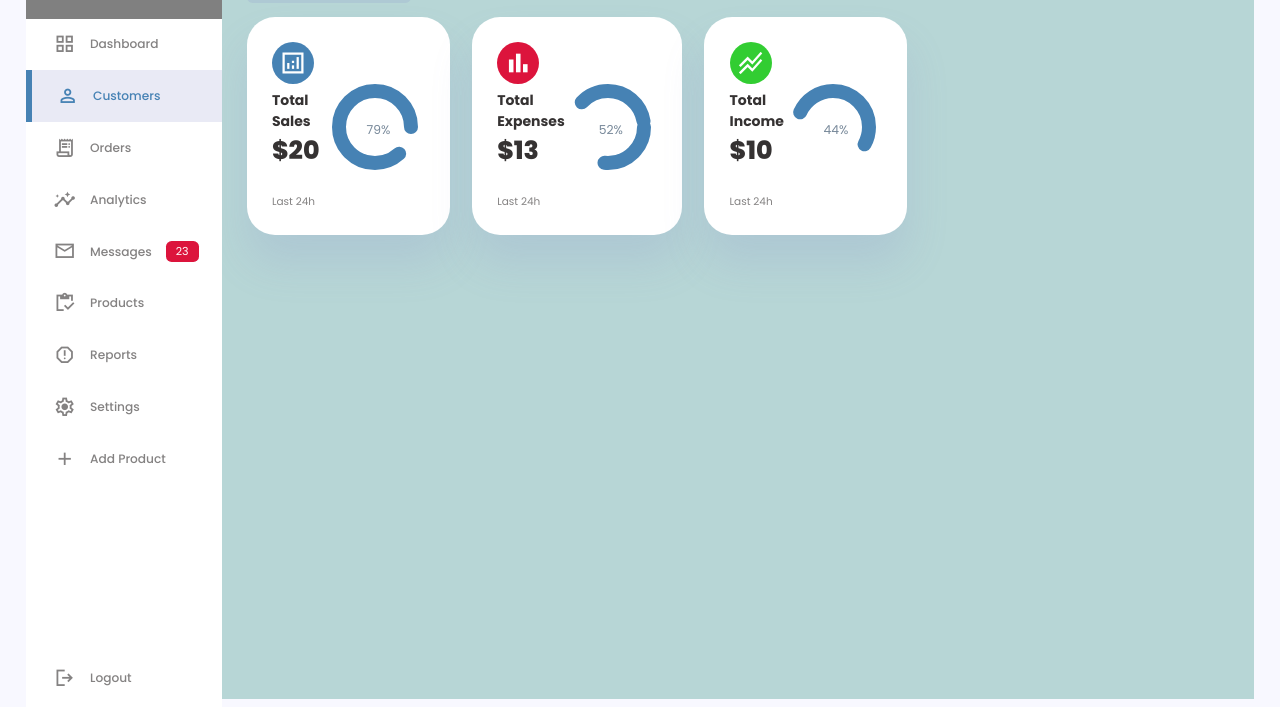
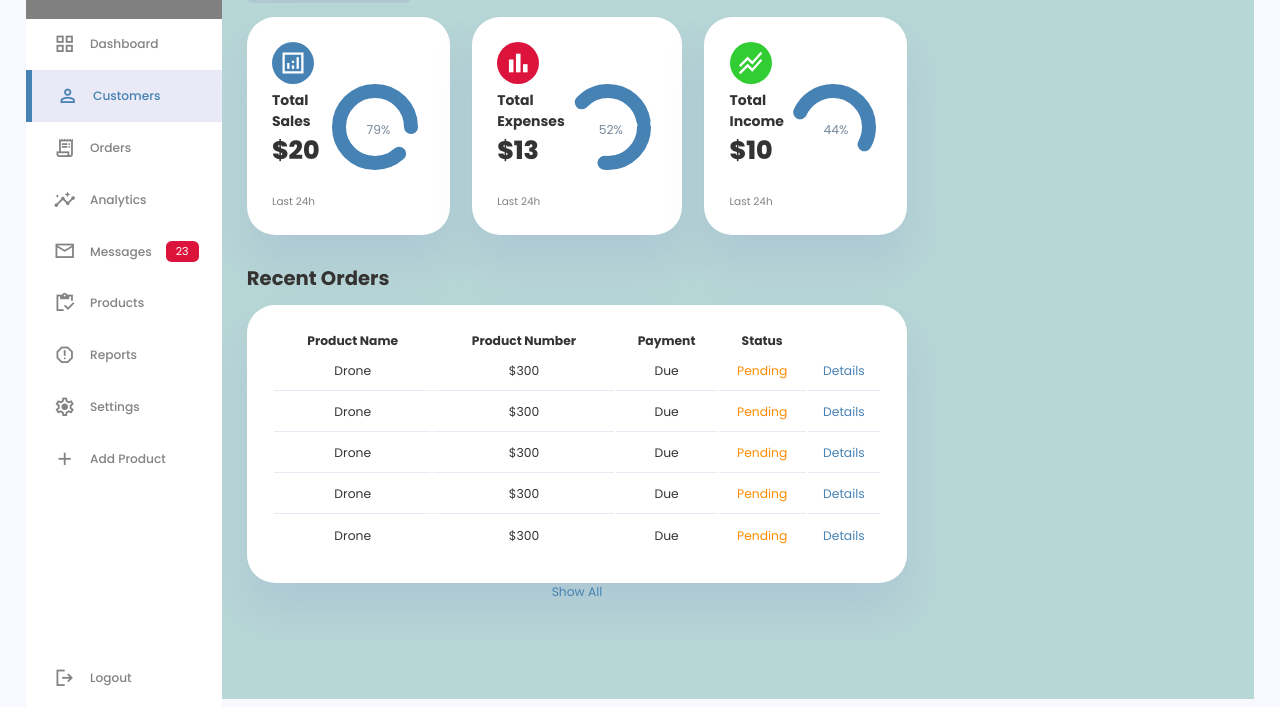
Before and after one commit to SebastianSloma/Admin-Dashboard, a plain HTML site: page index.html in a window 1280 px wide. Shown: the part 101-808 px from the top of the page. Drawn offline with nearby package versions, Linux system fonts and the light colour scheme.

Commit message:
added and styled table with orders

```diff
--- a/index.html
+++ b/index.html
@@ -78,7 +78,7 @@
 				<div class="date">
 					<input type="date" name="" id="" />
 				</div>
-
+<!-- Insights -->
 				<div class="insights">
 					<!-- Sales -->
 					<div class="sales">
@@ -138,6 +138,59 @@
 						<small class="text-muted">Last 24h</small>
 					</div>
 				</div>
+				<!-- end of Insights -->
+				<div class="recent-orders">
+					<h2>Recent Orders</h2>
+					<table>
+						<thead>
+							<tr>
+								<th>Product Name</th>
+								<th>Product Number</th>
+								<th>Payment</th>
+								<th>Status</th>
+								<th></th>
+							</tr>
+						</thead>
+						<tbody>
+							<tr>
+								<td>Drone</td>
+								<td>$300</td>
+								<td>Due</td>
+								<td class="warning">Pending</td>
+								<td class="primary">Details</td>
+							</tr>
+							<tr>
+								<td>Drone</td>
+								<td>$300</td>
+								<td>Due</td>
+								<td class="warning">Pending</td>
+								<td class="primary">Details</td>
+							</tr>
+							<tr>
+								<td>Drone</td>
+								<td>$300</td>
+								<td>Due</td>
+								<td class="warning">Pending</td>
+								<td class="primary">Details</td>
+							</tr>
+							<tr>
+								<td>Drone</td>
+								<td>$300</td>
+								<td>Due</td>
+								<td class="warning">Pending</td>
+								<td class="primary">Details</td>
+							</tr>
+							<tr>
+								<td>Drone</td>
+								<td>$300</td>
+								<td>Due</td>
+								<td class="warning">Pending</td>
+								<td class="primary">Details</td>
+							</tr>
+						</tbody>
+					</table>
+					<a href="#">Show All</a>
+				</div>
 			</main>
 		</div>
 
--- a/style.css
+++ b/style.css
@@ -325,7 +325,46 @@ main .insights .progress .number {
 	align-items: center;
 }
 
-main .insights small{
-    margin-top: 1.3rem;
-    display: block;
+main .insights small {
+	margin-top: 1.3rem;
+	display: block;
 }
+
+/* recent orders */
+
+main .recent-orders {
+	margin-top: 2rem;
+}
+
+main .recent-orders h2 {
+	margin-bottom: 0.8rem;
+}
+
+main .recent-orders table {
+	background: var(--color-white);
+	width: 100%;
+	border-radius: var(--card-border-radius);
+	padding: var(--card-padding);
+	text-align: center;
+	box-shadow: var(--box-shadow);
+	transition: all 300ms ease;
+}
+
+main .recent-orders table:hover {
+	box-shadow: none;
+}
+
+main table tbody td {
+	height: 2.8rem;
+	border-bottom: 1px solid var(--color-light);
+}
+main table tbody tr:last-child td {
+	border: none;
+}
+
+main .recent-orders a {
+	text-align: center;
+	display: block;
+	max-width: 1rem auto;
+	color: var(--color-primary);
+}
```
